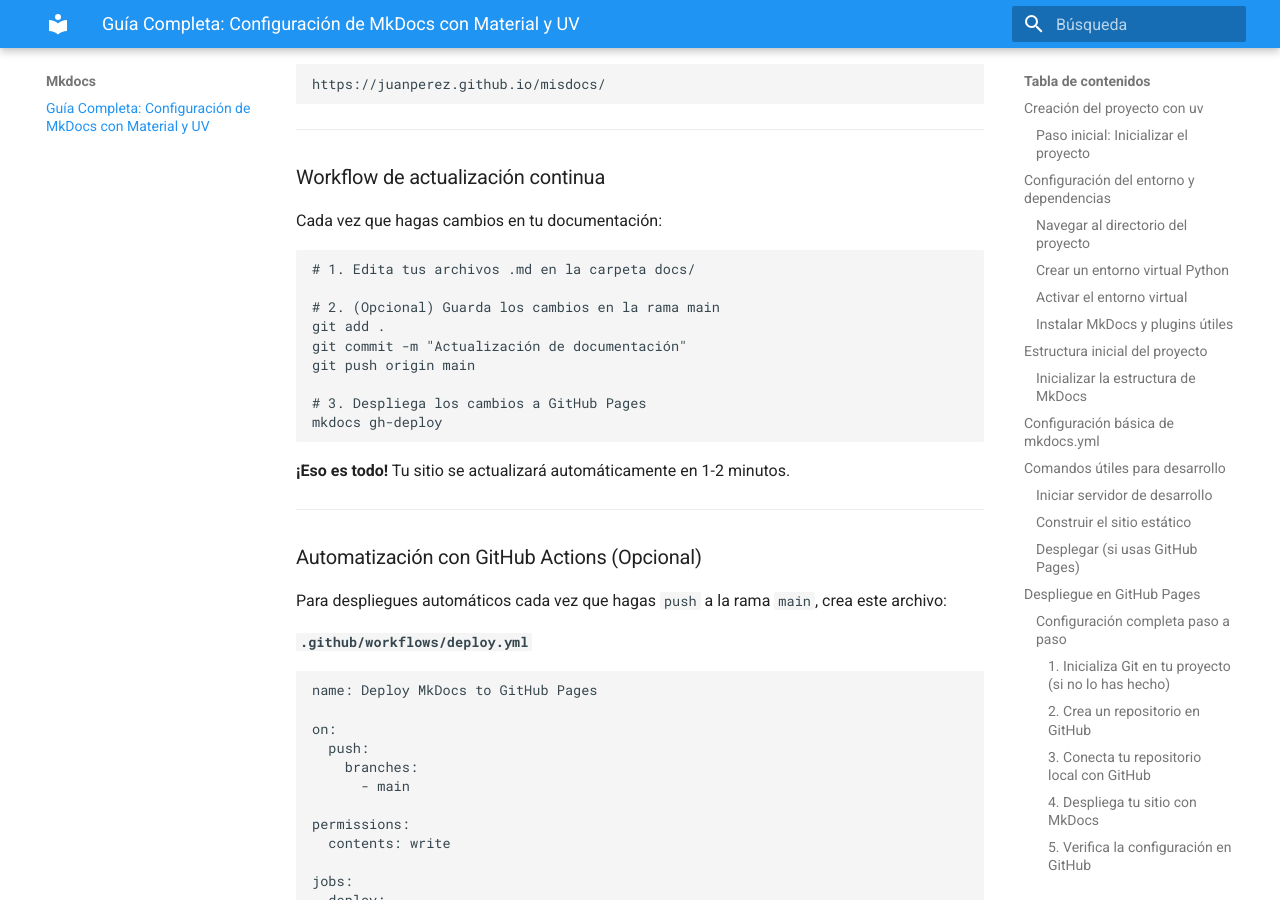
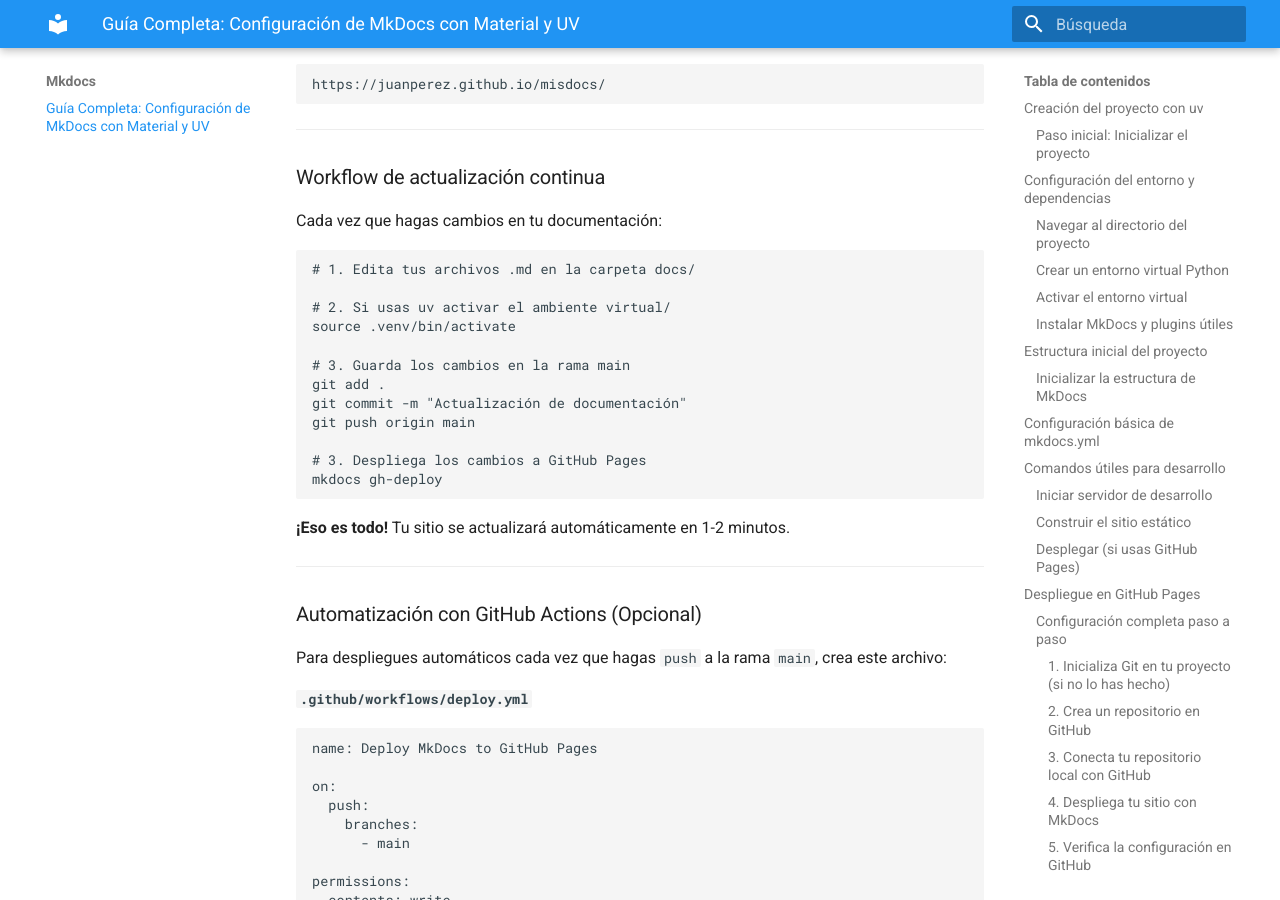
Before and after one commit to carloantonioc/misdocs, an MkDocs documentation site: the page built from docs/mkdocs/index.md, in a window 1280 px wide and 900 px high, scrolled down 3819 px. Built offline with MkDocs 1.6.1 and Material for MkDocs 9.7.7, drawn with Linux system fonts in a browser that asks for light colours.

Commit message:
Actualización de documentación

````diff
--- a/docs/mkdocs/index.md
+++ b/docs/mkdocs/index.md
@@ -190,7 +190,10 @@
 ```bash
 # 1. Edita tus archivos .md en la carpeta docs/
 
-# 2. (Opcional) Guarda los cambios en la rama main
+# 2. Si usas uv activar el ambiente virtual/
+source .venv/bin/activate
+
+# 3. Guarda los cambios en la rama main
 git add .
 git commit -m "Actualización de documentación"
 git push origin main
````
